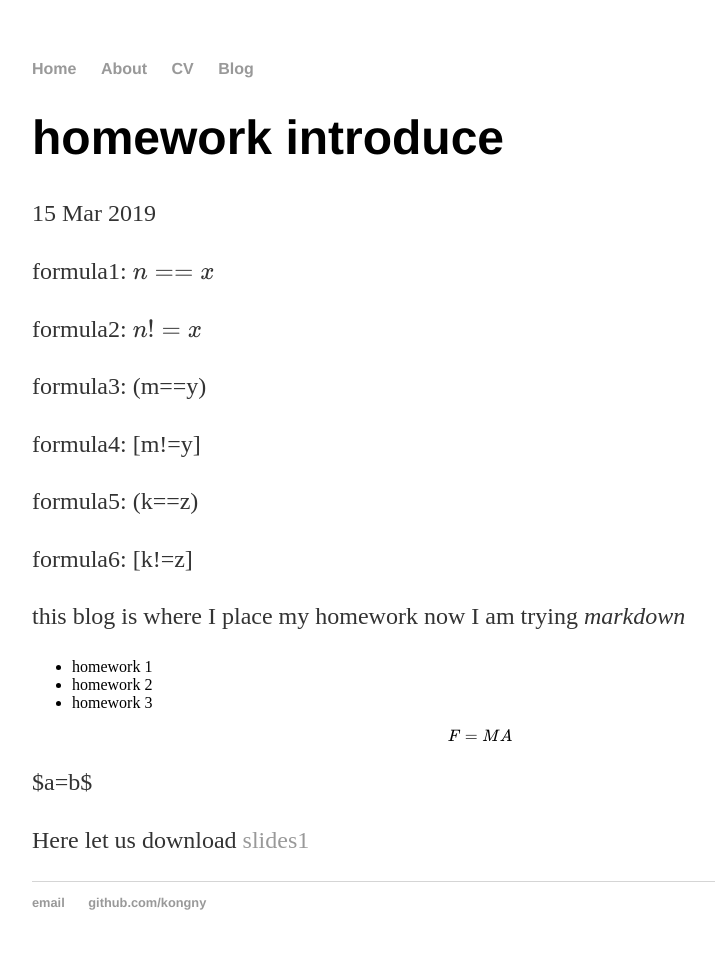
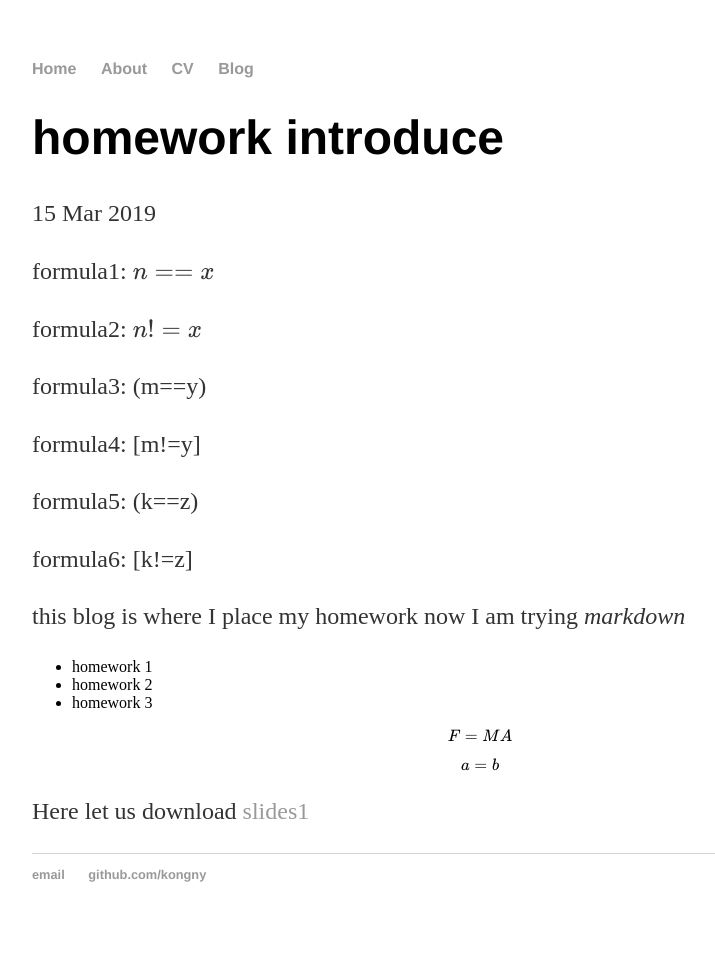
Before and after one commit to kongny/kongny.github.io, a Jekyll site: the page built from _posts/2019-03-15-kongny.md, in a window 1280 px wide. Shown: the whole page, without its empty margins (160-875 px from the left). Built offline with Jekyll 4.4.1, drawn with Linux system fonts in a browser that asks for light colours; Markdown is read by kramdown in place of the engine named in the settings; formulas are drawn with MathJax 3; after the commit the page ends 942 px from its top, so only the background shows below that.

```diff
--- a/_posts/2019-03-15-kongny.md
+++ b/_posts/2019-03-15-kongny.md
@@ -24,6 +24,6 @@ now I am trying <em> markdown</em>
 
 $$F=MA$$
 
-$a=b$
+$$a=b$$
 
 Here let us download [slides1]({{site.baseurl}}/assets/slide1.pdf)
```
